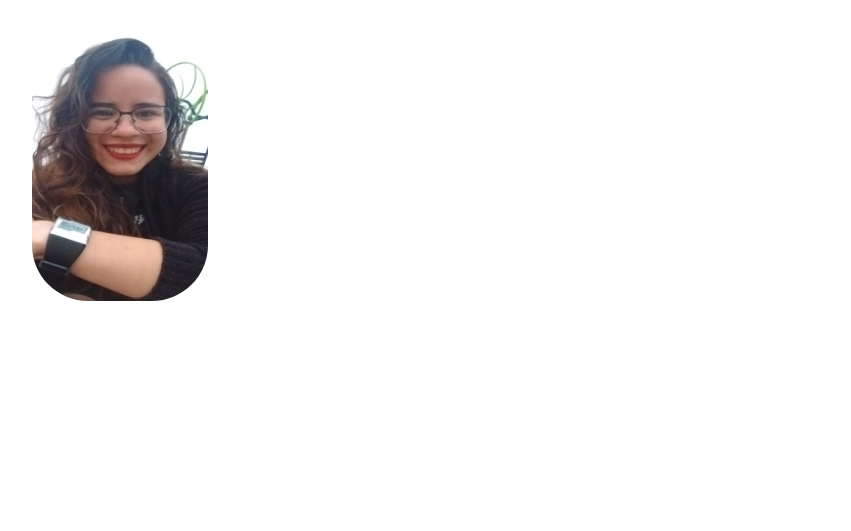
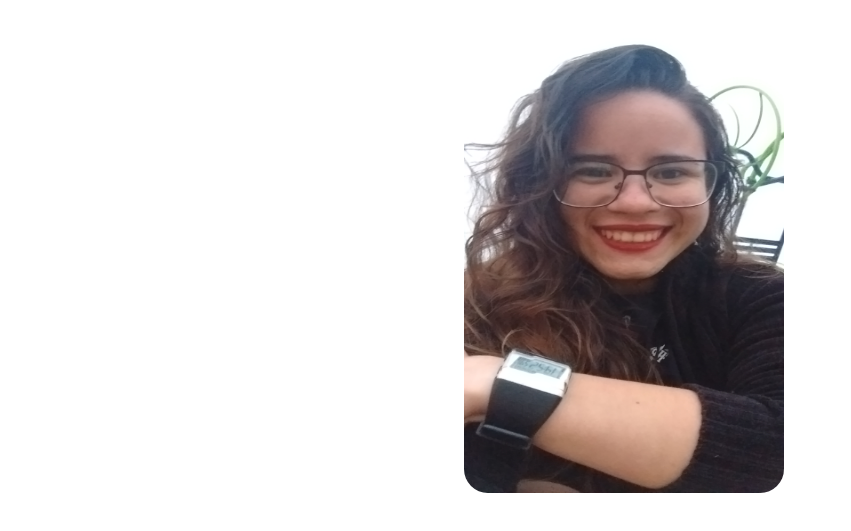
Before and after one commit to professorisidro/site_profiles, a plain HTML site: page profile_Pam18.html in a window 1280 px wide. Shown: the part 91-622 px from the top of the page, without its empty margins (16-867 px from the left). Drawn offline with Linux system fonts and the light colour scheme.

Commit message:
feat: profile

```diff
--- a/profile_Pam18.css
+++ b/profile_Pam18.css
@@ -5,6 +5,11 @@
 }
 
 body {
+    display: flex;
+    flex-direction: column;
+    justify-content: center;
+    align-items: center;
+
     padding: 3rem;
 }
 
@@ -21,8 +26,8 @@ body {
 .imagem-perfil {
     display: flex;
 
-    width: 11rem;
-    height: 17rem;
+    width: 20rem;
+    height: 29rem;
 
-    border-radius: 3.5rem;
+    border-radius: 1.5rem;
 }
```
